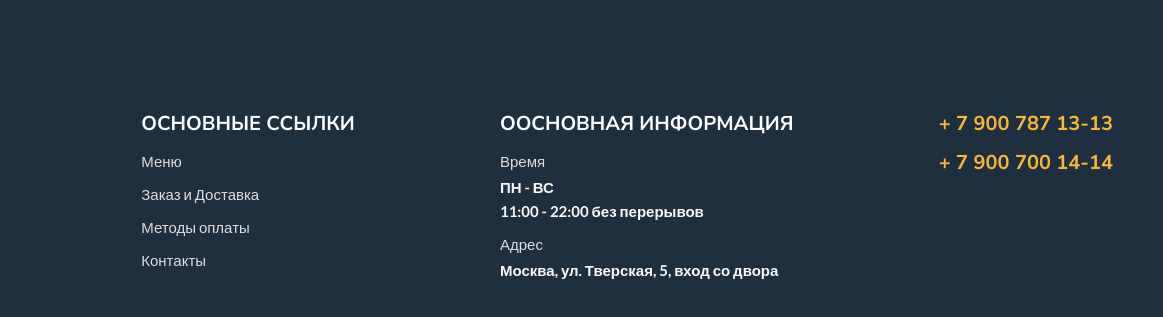
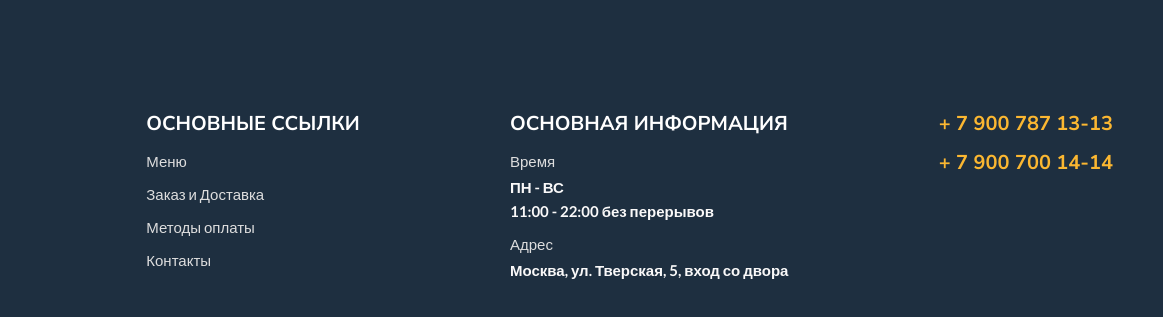
Before and after one commit to kirchch/burger, a plain HTML site: page index.html in a window 1280 px wide. Shown: the part 1603-1920 px from the top of the page, 117-1280 px from the left. Drawn offline with Linux system fonts and the light colour scheme.

Commit message:
Update index.html

```diff
--- a/index.html
+++ b/index.html
@@ -58,7 +58,7 @@
                 </ul>
             </div>
             <div class="item">
-                <h2>оосновная информация</h2>
+                <h2>основная информация</h2>
                 <ul>
                     <li>
                         <span>Время</span>
```
